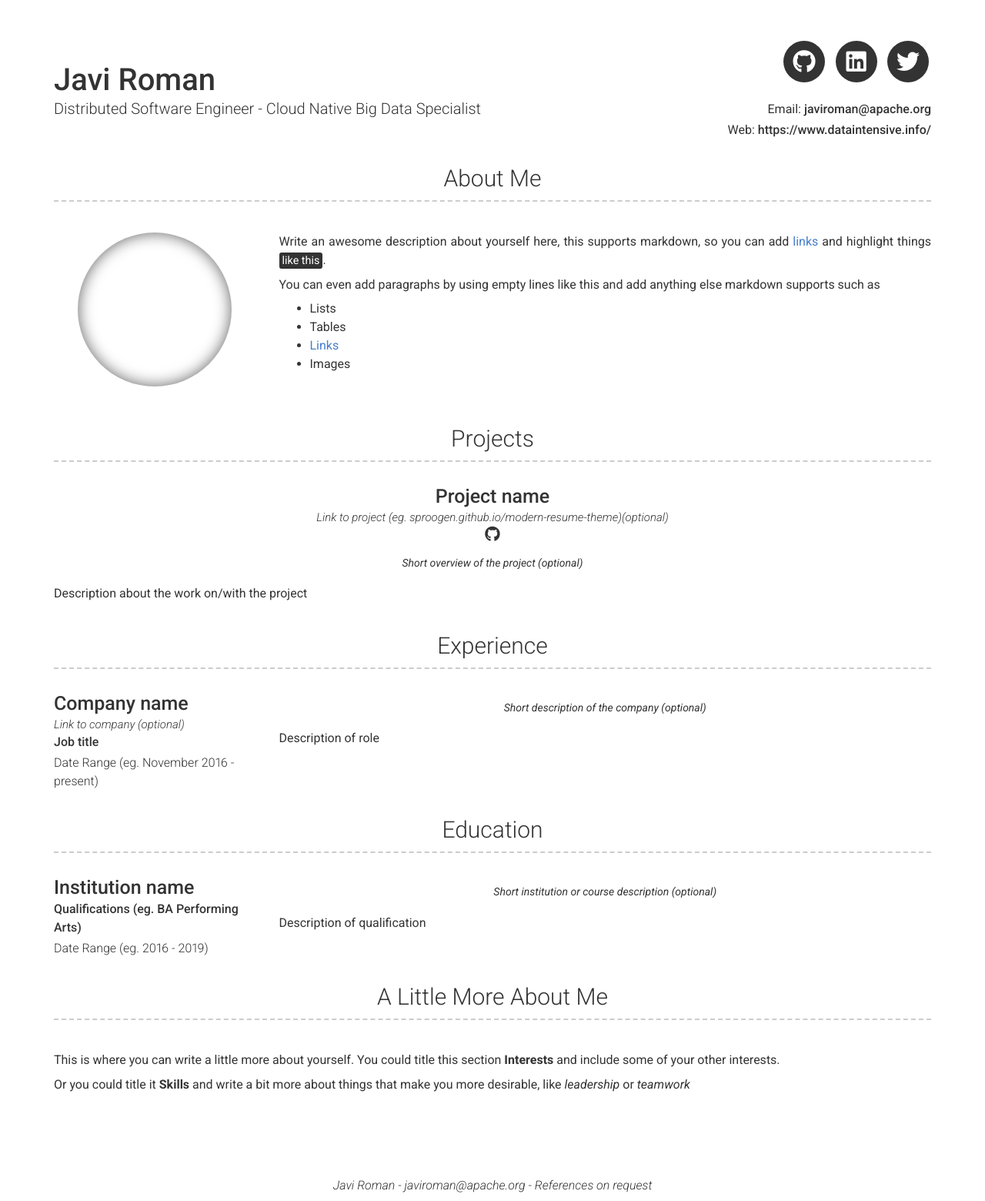
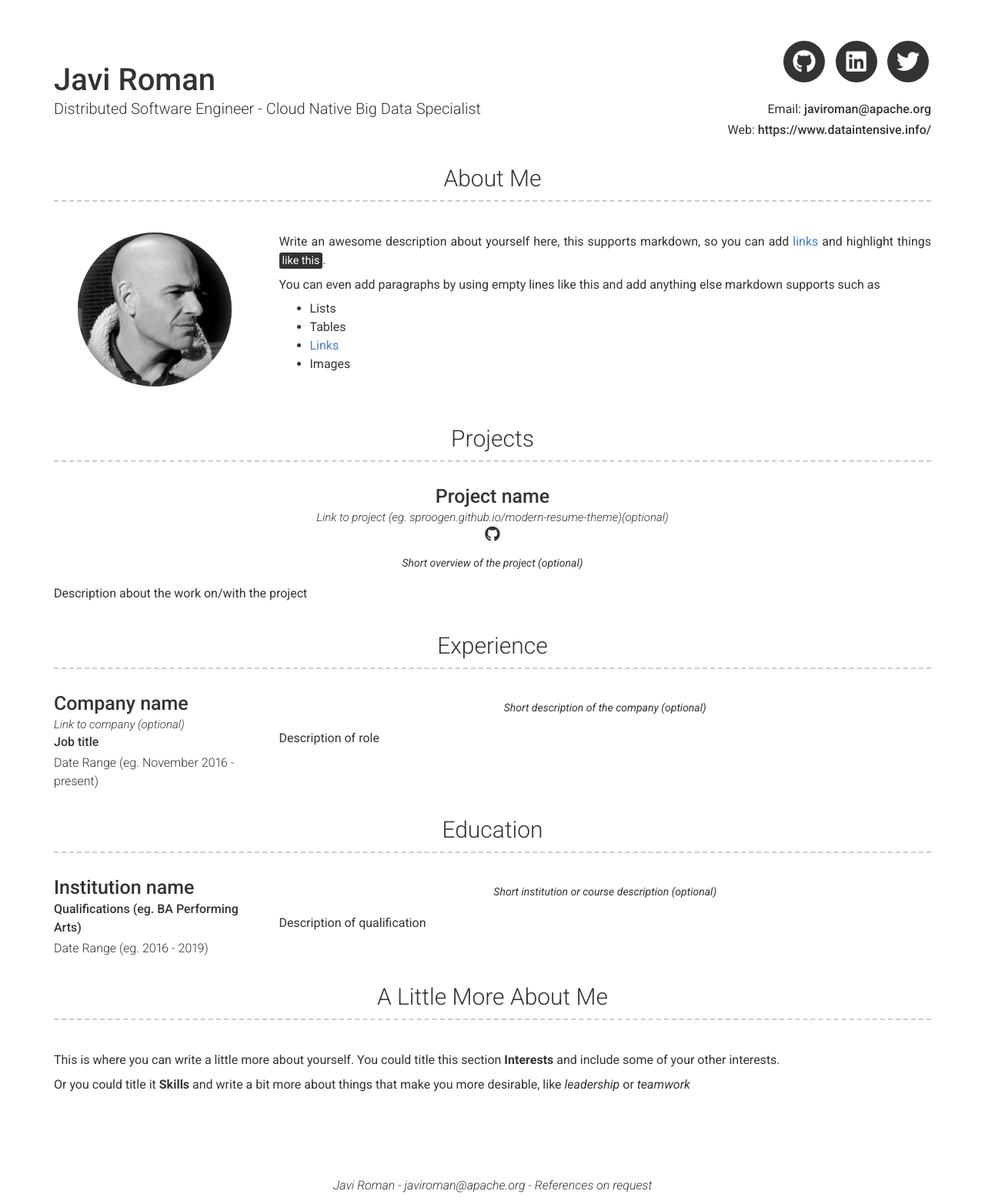
Before and after one commit to javiroman/javiroman.github.io, a Jekyll site: the page built from index.md, in a window 1280 px wide. Shown: the whole page at 77% size. Built offline with Jekyll 4.4.1, drawn with Linux system fonts in a browser that asks for light colours; nearby versions of some CDN libraries.

Commit message:
fixed profile photo

```diff
--- a/_config.yml
+++ b/_config.yml
@@ -1,6 +1,6 @@
 # Site
 repository: javiroman/javiroman.github.io
-# favicon: Directory of your favicon (eg. images/favicon.ico)(optional)
+favicon: images/favicon.ico
 
 # Personal info
 name: Javi Roman
@@ -18,7 +18,7 @@ linkedin_username: javiroman
 
 # About Section
 about_title: About Me
-about_profile_image: Directory of profile image (eg. images/profile.jpg)
+about_profile_image: images/mifoto.jpeg
 about_content: | # this will include new lines to allow paragraphs
   Write an awesome description about yourself here, this supports markdown, so you can add [links](http://foobar.com) and highlight things <mark>like this</mark>.
 
```
Also changed, not shown: images/mifoto.jpeg (added), images/profile.jpg (deleted).
